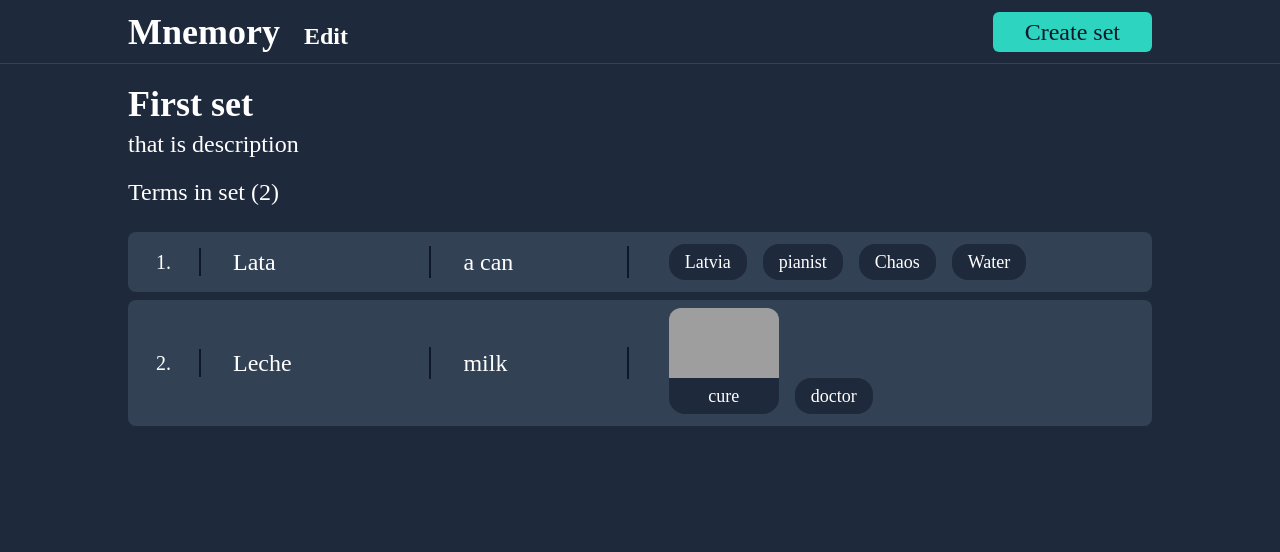
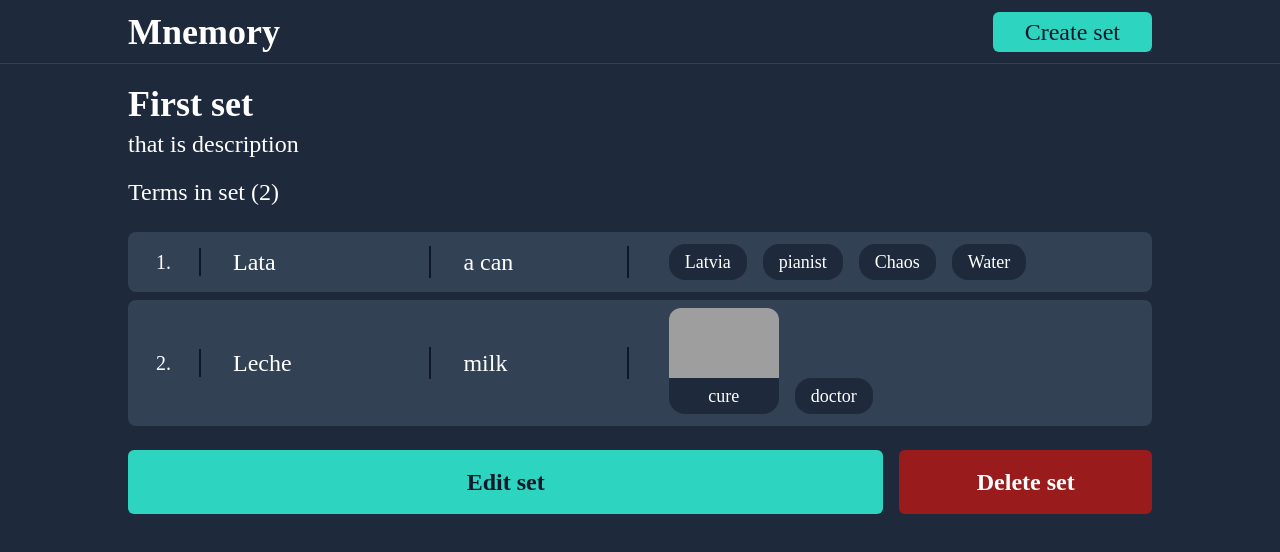
Before and after one commit to Shysh-Oleksandr/mnemory, a React (Create React App) app: page /set/0 in a window 1280 px wide. Shown: the top 552 px of the page. Built offline with nearby package versions, Linux system fonts and the light colour scheme; grey boxes are pictures that could not be loaded.

Commit message:
Made edit and delete buttons in set page.

```diff
--- a/src/Helpers/functions.ts
+++ b/src/Helpers/functions.ts
@@ -34,10 +34,8 @@ export const isSetChanged = (
     JSON.stringify(currentSet.savedSet);
 
   if (isEmpty && !isChanged) {
-    console.log("delete set");
     deleteSet(currentSet.editingSet.setId);
   }
-  console.log(isChanged);
 
   return isChanged;
 };
--- a/src/components/Navbar.tsx
+++ b/src/components/Navbar.tsx
@@ -1,11 +1,11 @@
 import React from "react";
 import { useDispatch, useSelector } from "react-redux";
-import { Link, useNavigate } from "react-router-dom";
+import { useNavigate } from "react-router-dom";
 import { bindActionCreators } from "redux";
 import { actionCreactors, State } from "../state";
 import { ISetStatus } from "../state/Reducers/MnemoryReducer";
+import { isSetChanged } from "./../Helpers/functions";
 import { ITerm } from "./termCard/Term";
-import { isSetChanged } from "./../Helpers/functions";
 
 type Props = {};
 
@@ -20,8 +20,8 @@ const Navbar = (props: Props) => {
       id: index,
     };
   });
+  const navigate = useNavigate();
   const dispatch = useDispatch();
-  const navigate = useNavigate();
   const { addSet, copySavedSet, setShowConfirmModal, deleteSet } =
     bindActionCreators(actionCreactors, dispatch);
 
@@ -47,8 +47,6 @@ const Navbar = (props: Props) => {
       <nav className="flex items-end">
         <button
           onClick={() => {
-            console.log(isSetChanged(mnemoryState, deleteSet));
-
             if (isCreateOrEditPage && isSetChanged(mnemoryState, deleteSet)) {
               setShowConfirmModal(true, undefined, "/");
             } else {
@@ -59,13 +57,6 @@ const Navbar = (props: Props) => {
         >
           Mnemory
         </button>
-        <Link
-          onClick={copySavedSet}
-          to={`/set/${mnemoryState.currentSetId + 1}/edit`}
-          className="text-2xl block text-white py-4 font-bold mr-6"
-        >
-          Edit
-        </Link>
       </nav>
       <button
         onClick={() => {
--- a/src/components/UI/ConfirmModal.tsx
+++ b/src/components/UI/ConfirmModal.tsx
@@ -69,8 +69,6 @@ const ConfirmModal = ({ setShowConfirmModal, onClick, to }: Props) => {
             className="block btn mx-2 !px-10"
             onClick={(e) => {
               if (currentSet.savedSet.name === "") {
-                console.log("del");
-
                 deleteSet(mnemoryState.currentSetId);
               }
 
@@ -85,12 +83,9 @@ const ConfirmModal = ({ setShowConfirmModal, onClick, to }: Props) => {
             className="block btn mx-2 !px-10 !text-white !bg-slate-900 hover:!bg-black"
             onClick={(e) => {
               if (currentSet.editingSet.name === "") {
-                console.log("del");
-
                 deleteSet(mnemoryState.currentSetId);
               } else {
                 saveCurrentSet();
-                console.log("d agter");
               }
 
               setShowConfirmModal(false, onClick, to);
--- a/src/components/set/SetForm.tsx
+++ b/src/components/set/SetForm.tsx
@@ -49,8 +49,6 @@ const SetForm = ({ buttonText, titleContent }: Props) => {
 
   const saveSet = (e: React.FormEvent<HTMLFormElement>) => {
     e.preventDefault();
-    console.log("subm");
-    console.log(e.currentTarget.id);
 
     saveCurrentSet();
     navigate(`/set/${mnemoryState.currentSetId + 1}`);
--- a/src/components/set/SetTermsList.tsx
+++ b/src/components/set/SetTermsList.tsx
@@ -17,10 +17,10 @@ const SetTermsList = ({ set }: Props) => {
             <h5 className="border-right text-xl pl-3 pr-7 mr-8">
               {term.id + 1}.
             </h5>
-            <h4 className="border-right text-2xl basis-1/5 shrink-0 pr-2 mr-8">
+            <h4 className="border-right text-2xl basis-1/5 shrink-0 pr-4 mr-8">
               {term.term}
             </h4>
-            <h4 className="text-2xl mr-8 pr-2 border-right basis-1/6 shrink-0 ">
+            <h4 className="text-2xl mr-8 pr-4 border-right basis-1/6 shrink-0 ">
               {term.definition}
             </h4>
             <div className="flex flex-wrap items-end">
--- a/src/pages/EditPage.tsx
+++ b/src/pages/EditPage.tsx
@@ -1,19 +1,25 @@
 import React from "react";
 import { useDispatch, useSelector } from "react-redux";
+import { useNavigate } from "react-router-dom";
 import { bindActionCreators } from "redux";
 import SetForm from "../components/set/SetForm";
 import TermsEditList from "../components/TermsEditList";
 import SaveBtn from "../components/UI/SaveBtn";
 import { actionCreactors, State } from "../state";
 import AddTermBtn from "./../components/AddTermBtn";
-import { getCurrentSet } from "./../Helpers/functions";
+import { getCurrentSet, isSetChanged } from "./../Helpers/functions";
 
 type Props = {};
 
 const EditPage = (props: Props) => {
+  const navigate = useNavigate();
+
   const mnemoryState = useSelector((state: State) => state.mnemory);
   const dispatch = useDispatch();
-  const { setShowConfirmModal } = bindActionCreators(actionCreactors, dispatch);
+  const { setShowConfirmModal, deleteSet } = bindActionCreators(
+    actionCreactors,
+    dispatch
+  );
   return (
     <div>
       <SetForm
@@ -21,13 +27,17 @@ const EditPage = (props: Props) => {
         titleContent={
           <button
             type="button"
-            onClick={() =>
-              setShowConfirmModal(
-                true,
-                undefined,
-                `/set/${mnemoryState.currentSetId}`
-              )
-            }
+            onClick={() => {
+              if (isSetChanged(mnemoryState, deleteSet)) {
+                setShowConfirmModal(
+                  true,
+                  undefined,
+                  `/set/${mnemoryState.currentSetId + 1}`
+                );
+              } else {
+                navigate(`/set/${mnemoryState.currentSetId + 1}`);
+              }
+            }}
             className="text-xl"
           >
             <span className="mr-3 text-teal-400 hover:text-orange-400 transition-colors">{`<`}</span>
--- a/src/pages/SetPage.tsx
+++ b/src/pages/SetPage.tsx
@@ -1,6 +1,6 @@
 import React from "react";
 import { useDispatch, useSelector } from "react-redux";
-import { useNavigate, useParams } from "react-router-dom";
+import { Link, useNavigate, useParams } from "react-router-dom";
 import { bindActionCreators } from "redux";
 import { actionCreactors, State } from "../state";
 import { getCurrentSet } from "./../Helpers/functions";
@@ -10,7 +10,10 @@ type Props = {};
 
 const SetPage = (props: Props) => {
   const dispatch = useDispatch();
-  const { deleteSet } = bindActionCreators(actionCreactors, dispatch);
+  const { copySavedSet, deleteSet } = bindActionCreators(
+    actionCreactors,
+    dispatch
+  );
   const mnemoryState = useSelector((state: State) => state.mnemory);
   const navigate = useNavigate();
   const currentSet = getCurrentSet(mnemoryState);
@@ -31,16 +34,23 @@ const SetPage = (props: Props) => {
         </div>
         <SetTermsList set={savedSet} />
       </div>
-      <div>
-        {/* <button
-          className="text-3xl"
+      <div className="mt-6 flex items-center">
+        <Link
+          onClick={copySavedSet}
+          to={`/set/${savedSet.setId + 1}/edit`}
+          className="btn block !py-4 text-center basis-9/12 font-bold mr-4"
+        >
+          Edit set
+        </Link>
+        <button
+          className="btn block basis-3/12 whitespace-nowrap !text-white !py-4 font-bold !bg-red-800 hover:!bg-red-900"
           onClick={() => {
-            deleteSet(mnemoryState.currentSetId);
+            deleteSet(savedSet.setId);
             navigate("/");
           }}
         >
-          Delete this set
-        </button> */}
+          Delete set
+        </button>
       </div>
     </div>
   );
```
Also changed, not shown: 1 other file (tests, documents, lock files or other folders).
